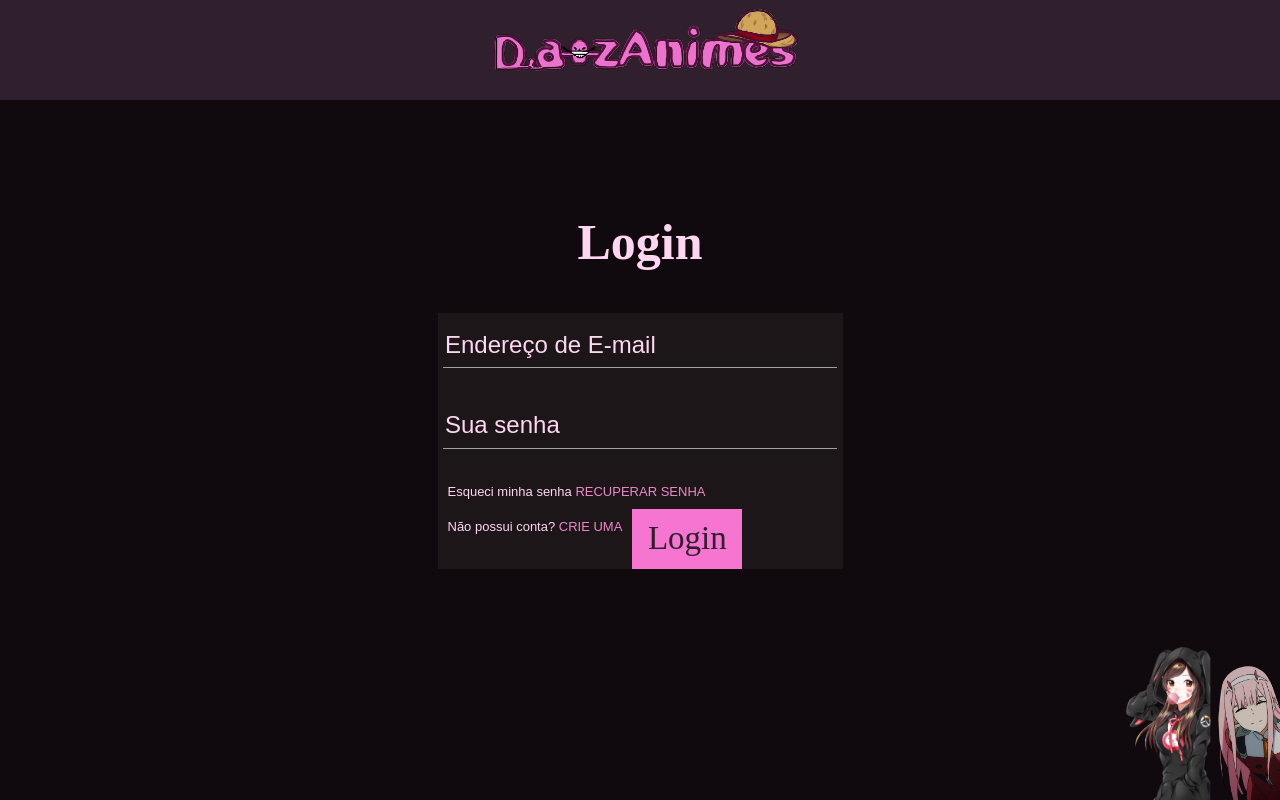
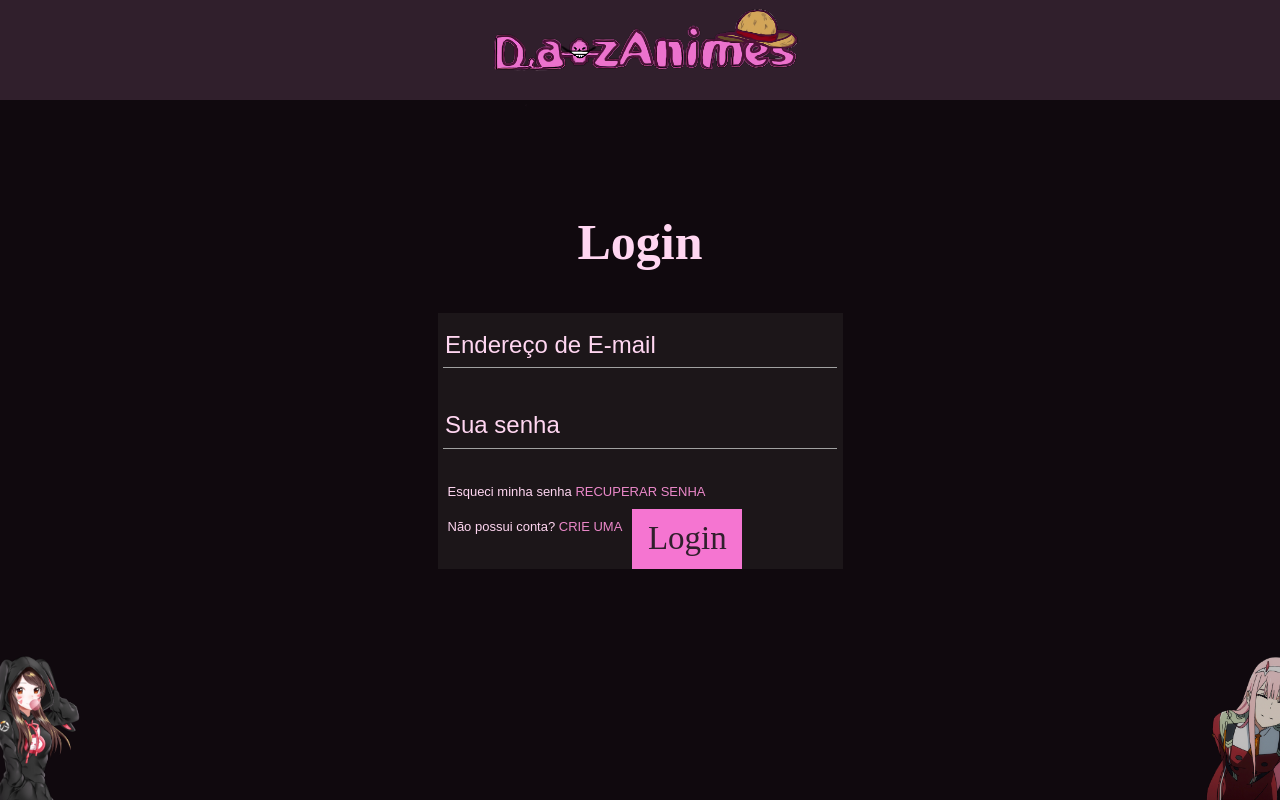
Before and after one commit to GsmGrabriella/dazanimes, a React (Create React App) app in the folder frontend/: page /login in a window 1280 px wide. Shown: the top 800 px of the page. Built offline with nearby package versions, Linux system fonts and the light colour scheme.

Commit message:
Update index.tsx

```diff
--- a/frontend/src/pages/Auth/Login/index.tsx
+++ b/frontend/src/pages/Auth/Login/index.tsx
@@ -60,8 +60,8 @@ const Login: React.FC = () => {
     </div>
     </main>
     <footer>
-      <img className="auth_girl_1" src={auth_girl_1} alt="auth_girl_1"/>
-      <img className="auth_girl_2" src={auth_girl_2} alt="auth_girl_2"/>
+      <img className="auth_girl_2" src={auth_girl_1} alt="auth_girl_1"/>
+      <img className="auth_girl_1" src={auth_girl_2} alt="auth_girl_2"/>
     </footer>
 </div>
 }
```
